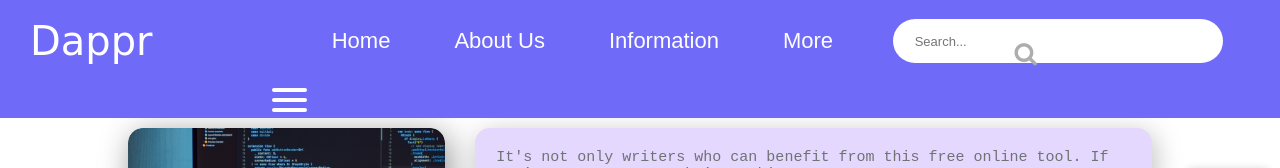
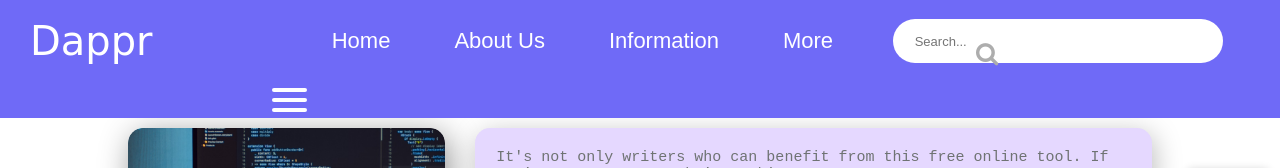
Before and after one commit to testgithubgtr/mini-project2, a plain HTML site: page Task 2/index.html in a window 1280 px wide. Shown: the top 168 px of the page. Drawn offline with Linux system fonts and the light colour scheme.

Commit message:
Update style.css

```diff
--- a/Task 2/style.css
+++ b/Task 2/style.css
@@ -57,7 +57,7 @@ body{
     color: #ADADAD;
     position: absolute;
     top: 35%;
-    right: 19%;
+    right: 22%;
     font-size: 24px;
 }
 
```
